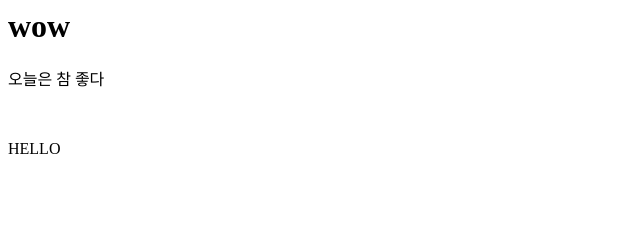
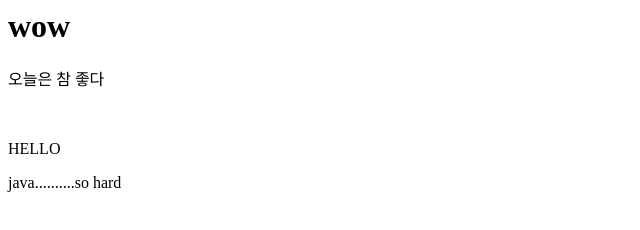
Before and after one commit to paransaram/webProject, a plain HTML site: page index.html in a window 1280 px wide. Shown: the whole page, without its empty margins (0-640 px from the left). Drawn offline with Linux system fonts and the light colour scheme.

Commit message:
Update index.html

```diff
--- a/index.html
+++ b/index.html
@@ -3,3 +3,4 @@
 <p>오늘은 참 좋다</p>
 <br>
 <p>HELLO</P>
+<p>java..........so hard</p>
```
